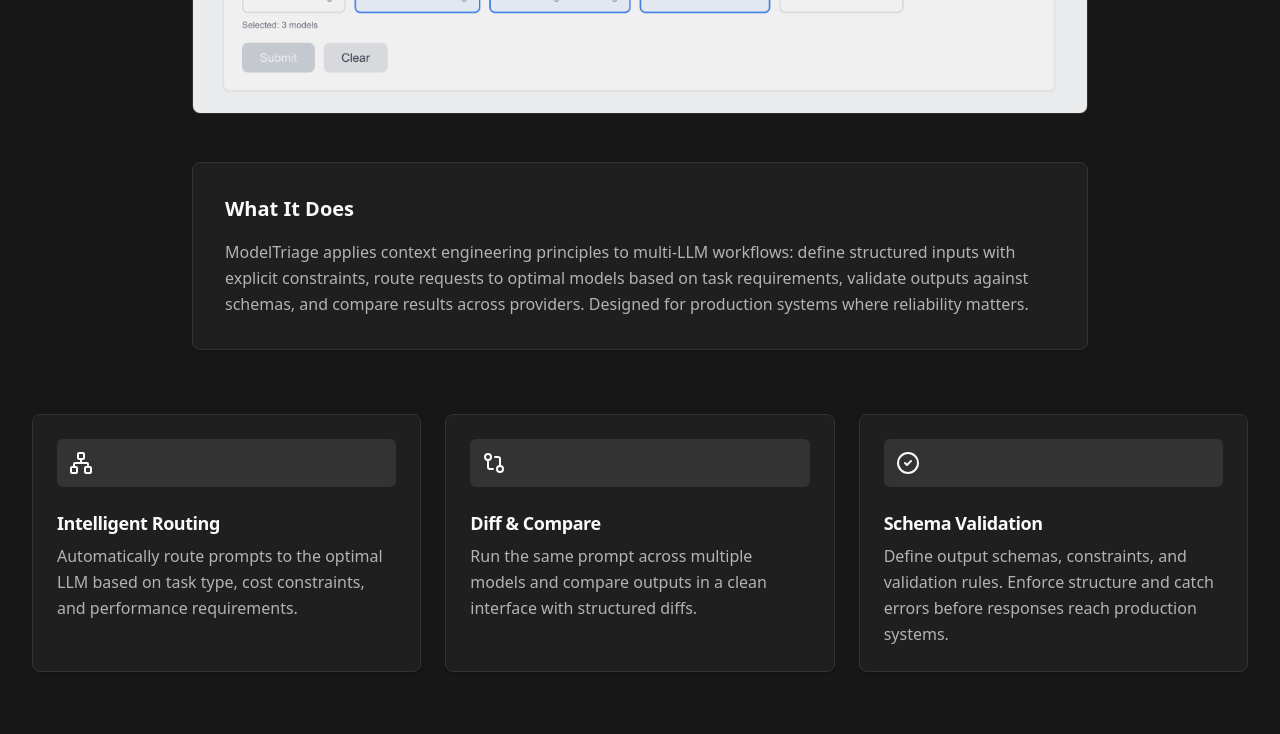
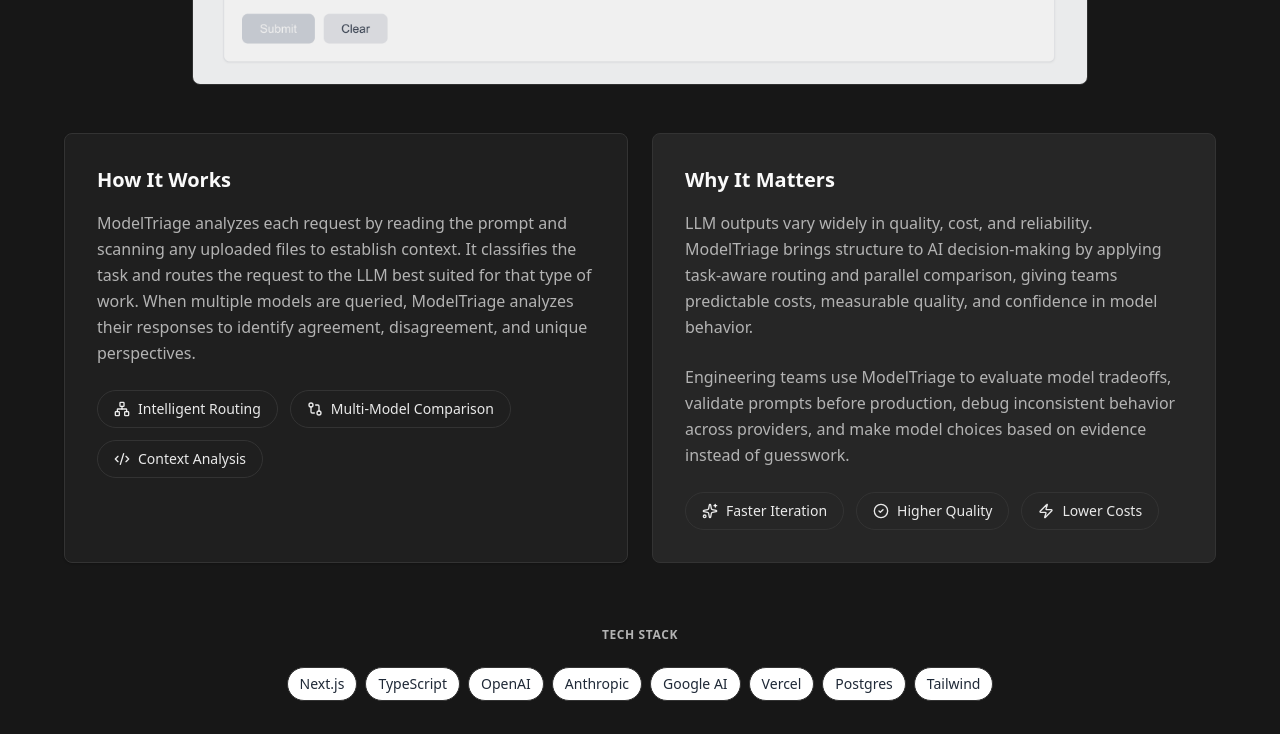
Before and after one commit to TylerOlli/TylerOlli.dev, a Next.js app: page / in a window 1280 px wide. Shown: the part 3100-3834 px from the top of the page. Built offline with nearby package versions, Linux system fonts and the light colour scheme.

Commit message:
Removed section and updated content for How It Works and Why It Matters

```diff
--- a/app/page.tsx
+++ b/app/page.tsx
@@ -293,8 +293,8 @@ export default function Home() {
             <h2 className="font-[family-name:var(--font-outfit)] text-4xl md:text-5xl lg:text-6xl font-bold tracking-tight mb-6">
               ModelTriage
             </h2>
-            <p className="text-lg text-muted-foreground max-w-3xl mx-auto leading-relaxed font-light">
-              A context engineering platform for comparing, routing, and validating LLM outputs. Applies structured constraints and schemas to make AI workflows reliable at scale.
+            <p className="text-lg text-muted-foreground max-w-4xl mx-auto leading-relaxed font-light">
+            A decision and verification layer that routes prompts to the right LLM and explains model behavior.
             </p>
           </motion.div>
 
@@ -318,53 +318,48 @@ export default function Home() {
             </div>
           </motion.div>
 
-          {/* What it does */}
+          {/* How It Works & Why It Matters - Side by Side */}
           <motion.div
             initial={{ opacity: 0, y: 20 }}
             whileInView={{ opacity: 1, y: 0 }}
             viewport={{ once: true }}
             transition={{ duration: 0.6, delay: 0.2 }}
-            className="max-w-4xl mx-auto mb-16 p-8 rounded-lg border bg-card shadow-sm"
+            className="max-w-6xl mx-auto mb-16"
           >
-            <h3 className="text-xl font-bold mb-4">What It Does</h3>
-            <p className="text-muted-foreground leading-relaxed">
-              ModelTriage applies context engineering principles to multi-LLM workflows: define structured inputs with explicit constraints, route requests to optimal models based on task requirements, validate outputs against schemas, and compare results across providers. Designed for production systems where reliability matters.
+            <div className="grid md:grid-cols-2 gap-6">
+              {/* How It Works */}
+              <div className="p-8 rounded-lg border bg-card shadow-sm">
+                <h3 className="text-xl font-bold mb-4">How It Works</h3>
+                <p className="text-muted-foreground leading-relaxed mb-6">
+                ModelTriage analyzes each request by reading the prompt and scanning any uploaded files to establish context.
+It classifies the task and routes the request to the LLM best suited for that type of work.
+When multiple models are queried, ModelTriage analyzes their responses to identify agreement, disagreement, and unique perspectives.
                 </p>
-          </motion.div>
 
-          {/* Feature Grid */}
-          <div className="grid grid-cols-1 md:grid-cols-3 gap-6 mb-16">
-            <FeatureCard
-              icon={Network}
-              title="Intelligent Routing"
-              description="Automatically route prompts to the optimal LLM based on task type, cost constraints, and performance requirements."
-              delay={0.1}
-            />
-            <FeatureCard
-              icon={GitCompare}
-              title="Diff & Compare"
-              description="Run the same prompt across multiple models and compare outputs in a clean interface with structured diffs."
-              delay={0.2}
-            />
-            <FeatureCard
-              icon={CheckCircle2}
-              title="Schema Validation"
-              description="Define output schemas, constraints, and validation rules. Enforce structure and catch errors before responses reach production systems."
-              delay={0.3}
-            />
+                <div className="flex flex-wrap gap-3">
+                  <Badge variant="outline" className="px-4 py-2 text-sm font-medium border-white/20 text-white/90">
+                    <Network className="w-4 h-4 mr-2" />
+                    Intelligent Routing
+                  </Badge>
+                  <Badge variant="outline" className="px-4 py-2 text-sm font-medium border-white/20 text-white/90">
+                    <GitCompare className="w-4 h-4 mr-2" />
+                    Multi-Model Comparison
+                  </Badge>
+                  <Badge variant="outline" className="px-4 py-2 text-sm font-medium border-white/20 text-white/90">
+                    <Code2 className="w-4 h-4 mr-2" />
+                    Context Analysis
+                  </Badge>
+                </div>
               </div>
 
-          {/* Why it matters */}
-          <motion.div
-            initial={{ opacity: 0, y: 20 }}
-            whileInView={{ opacity: 1, y: 0 }}
-            viewport={{ once: true }}
-            transition={{ duration: 0.6, delay: 0.3 }}
-            className="max-w-4xl mx-auto mb-12 p-8 rounded-lg bg-foreground/[0.02] border"
-          >
+              {/* Why It Matters */}
+              <div className="p-8 rounded-lg bg-foreground/[0.02] border">
                 <h3 className="text-xl font-bold mb-4">Why It Matters</h3>
                 <p className="text-muted-foreground leading-relaxed mb-6">
-              LLM outputs vary widely in quality, cost, and reliability. Context engineering brings system design discipline to AI workflows: measurable quality through validation, predictable costs through routing, and production confidence through structured constraints.
+                  LLM outputs vary widely in quality, cost, and reliability. ModelTriage brings structure to AI decision-making by applying task-aware routing and parallel comparison, giving teams predictable costs, measurable quality, and confidence in model behavior.
+                </p>
+                <p className="text-muted-foreground leading-relaxed mb-6">
+                  Engineering teams use ModelTriage to evaluate model tradeoffs, validate prompts before production, debug inconsistent behavior across providers, and make model choices based on evidence instead of guesswork.
                 </p>
                 <div className="flex flex-wrap gap-3">
                   <Badge variant="outline" className="px-4 py-2 text-sm font-medium border-white/20 text-white/90">
@@ -379,6 +374,8 @@ export default function Home() {
                     <Zap className="w-4 h-4 mr-2" />
                     Lower Costs
                   </Badge>
+                </div>
+              </div>
             </div>
           </motion.div>
 
```
Lines whose indentation alone changed are shown as unchanged.
